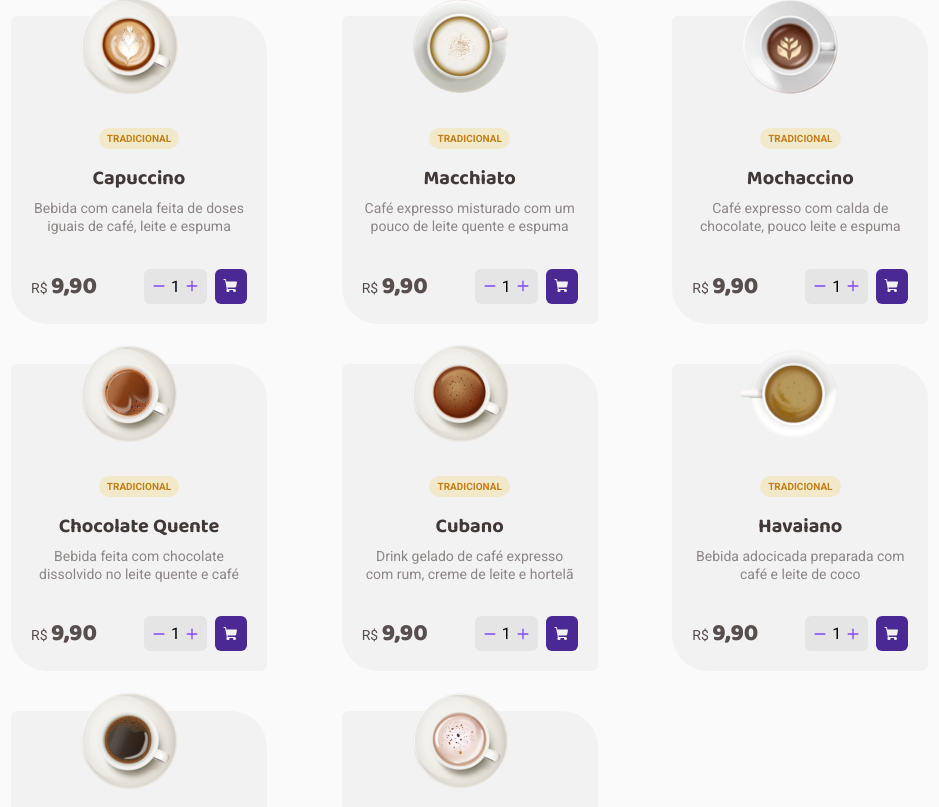
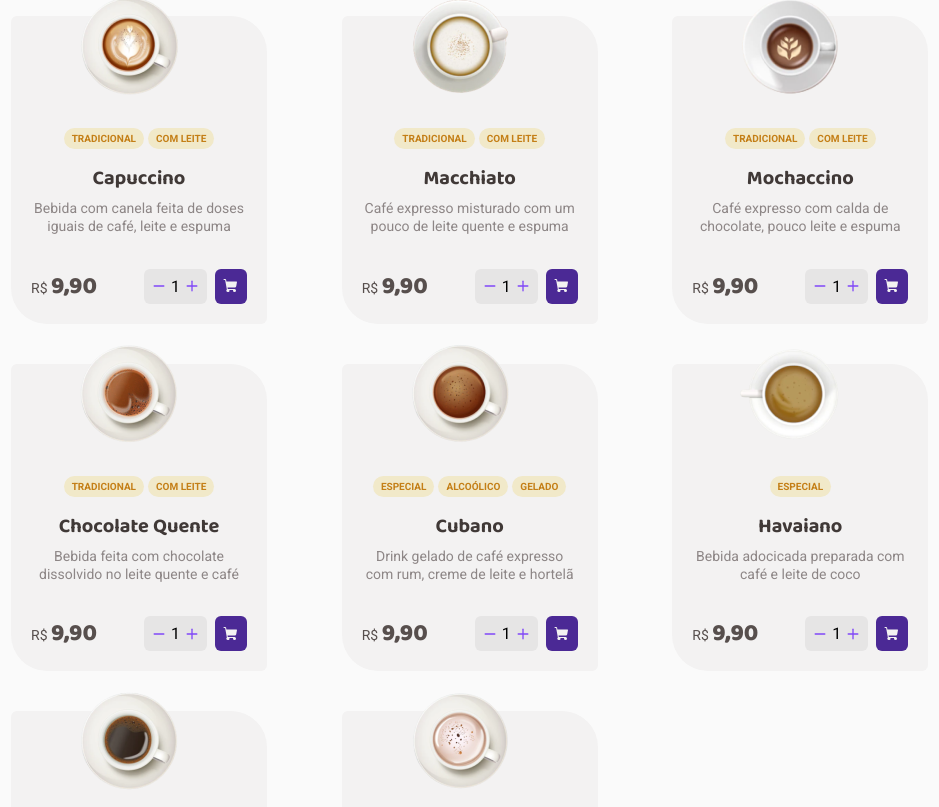
Before and after one commit to brunaporato/coffee-delivery, a React (Vite) app: page / in a window 1280 px wide. Shown: the part 1593-2400 px from the top of the page, without its empty margins (149-1088 px from the left). Built offline with nearby package versions, Linux system fonts and the light colour scheme.

Commit message:
add tags to products

```diff
--- a/src/data/Products.ts
+++ b/src/data/Products.ts
@@ -19,98 +19,112 @@ export const products = [
     name: 'Expresso Tradicional',
     description: 'O tradicional café feito com água quente e grãos moídos',
     image: Espresso,
-    price: "9,90"
+    price: "9,90",
+    tags: ["tradicional"]
   },
   {
     id: (Math.random() * 100),
     name: 'Expresso Americano',
     description: 'Expresso diluído, menos intenso que o tradicional',
     image: Americano,
-    price: "9,90"
+    price: "9,90",
+    tags: ["tradicional"]
   },
   {
     id: (Math.random() * 100),
     name: 'Expresso Cremoso',
     description: 'Café expresso tradicional com espuma cremosa',
     image: ExpressoCremoso,
-    price: "9,90"
+    price: "9,90",
+    tags: ["tradicional"]
   },
   {
     id: (Math.random() * 100),
     name: 'Expresso Gelado',
     description: 'Bebida preparada com café expresso e cubos de gelo',
     image: CafeGelado,
-    price: "9,90"
+    price: "9,90",
+    tags: ["tradicional", "gelado"]
   },
   {
     id: (Math.random() * 100),
     name: 'Café com Leite',
     description: 'Meio a meio de expresso tradicional com leite vaporizado',
     image: CafeComLeite,
-    price: "9,90"
+    price: "9,90",
+    tags: ["tradicional", "com leite"]
   },
   {
     id: (Math.random() * 100),
     name: 'Latte',
     description: 'Uma dose de café expresso com o dobro de leite e espuma cremosa',
     image: Latte,
-    price: "9,90"
+    price: "9,90",
+    tags: ["tradicional", "com leite"]
   },
   {
     id: (Math.random() * 100),
     name: 'Capuccino',
     description: 'Bebida com canela feita de doses iguais de café, leite e espuma',
     image: Capuccino,
-    price: "9,90"
+    price: "9,90",
+    tags: ["tradicional", "com leite"]
   },
   {
     id: (Math.random() * 100),
     name: 'Macchiato',
     description: 'Café expresso misturado com um pouco de leite quente e espuma',
     image: Macchiato,
-    price: "9,90"
+    price: "9,90",
+    tags: ["tradicional", "com leite"]
   },
   {
     id: (Math.random() * 100),
     name: 'Mochaccino',
     description: 'Café expresso com calda de chocolate, pouco leite e espuma',
     image: Mochaccino,
-    price: "9,90"
+    price: "9,90",
+    tags: ["tradicional", "com leite"]
   },
   {
     id: (Math.random() * 100),
     name: 'Chocolate Quente',
     description: 'Bebida feita com chocolate dissolvido no leite quente e café',
     image: ChocolateQuente,
-    price: "9,90"
+    price: "9,90",
+    tags: ["tradicional", "com leite"]
   },
   {
     id: (Math.random() * 100),
     name: 'Cubano',
     description: 'Drink gelado de café expresso com rum, creme de leite e hortelã',
     image: Cubano,
-    price: "9,90"
+    price: "9,90",
+    tags: ["especial", "alcoólico", "gelado"]
   },
   {
     id: (Math.random() * 100),
     name: 'Havaiano',
     description: 'Bebida adocicada preparada com café e leite de coco',
     image: Havaiano,
-    price: "9,90"
+    price: "9,90",
+    tags: ["especial"]
   },
   {
     id: (Math.random() * 100),
     name: 'Arabe',
     description: 'Bebida preparada com grãos de café árabe e especiarias',
     image: Arabe,
-    price: "9,90"
+    price: "9,90",
+    tags: ["especial"]
   },
   {
     id: (Math.random() * 100),
     name: 'Irlandes',
     description: 'Bebida a base de café, uísque irlandês, açúcar e chantilly',
     image: Irlandes,
-    price: "9,90"
+    price: "9,90",
+    tags: ["especial", "alcoólico"]
   },
 
 ]
--- a/src/pages/Home/components/ProductCard/index.tsx
+++ b/src/pages/Home/components/ProductCard/index.tsx
@@ -1,21 +1,29 @@
 import { ShoppingCart } from "phosphor-react";
 import { AddToCartContainer, ProductCardContainer } from "./styles";
 import { InputNumber } from "../../../../components/InputNumber";
-import { useState } from "react";
 
 interface ProductCardProps {
   title: string;
   image: string;
   description: string;
   price: string;
+  tags?: string[];
 }
 
-export function ProductCard({title, image, description, price}: ProductCardProps) {
-
+export function ProductCard({title, image, description, price, tags}: ProductCardProps) {
   return (
     <ProductCardContainer>
       <img src={image} alt="" />
-      <span>tradicional</span>
+      <div className="tags">
+        {tags &&
+        tags.map((tag) => {
+          return (
+            <span>
+              {tag}
+            </span>
+          )
+        })}
+      </div>
       <h2>{title}</h2>
       <p>{description}</p>
       <AddToCartContainer>
--- a/src/pages/Home/components/ProductCard/styles.ts
+++ b/src/pages/Home/components/ProductCard/styles.ts
@@ -26,7 +26,14 @@ export const ProductCardContainer = styled.div`
     left: 6.8rem;
   }
 
-  > span {
+  .tags {
+    display: flex;
+    align-items: center;
+    justify-content: center;
+    gap: .4rem;
+
+
+    span {
     text-transform: uppercase;
     font-size: 1rem;
     font-weight: 700;
@@ -37,7 +44,7 @@ export const ProductCardContainer = styled.div`
     border-radius: 100px;
 
     padding: .4rem .8rem;
-    margin: 0 auto;
+  }
   }
 
   h2 {
--- a/src/pages/Home/index.tsx
+++ b/src/pages/Home/index.tsx
@@ -20,6 +20,7 @@ export function Home() {
                 image={product.image}
                 description={product.description}
                 price={product.price}
+                tags={product.tags}
               />)
             })
           }
```
